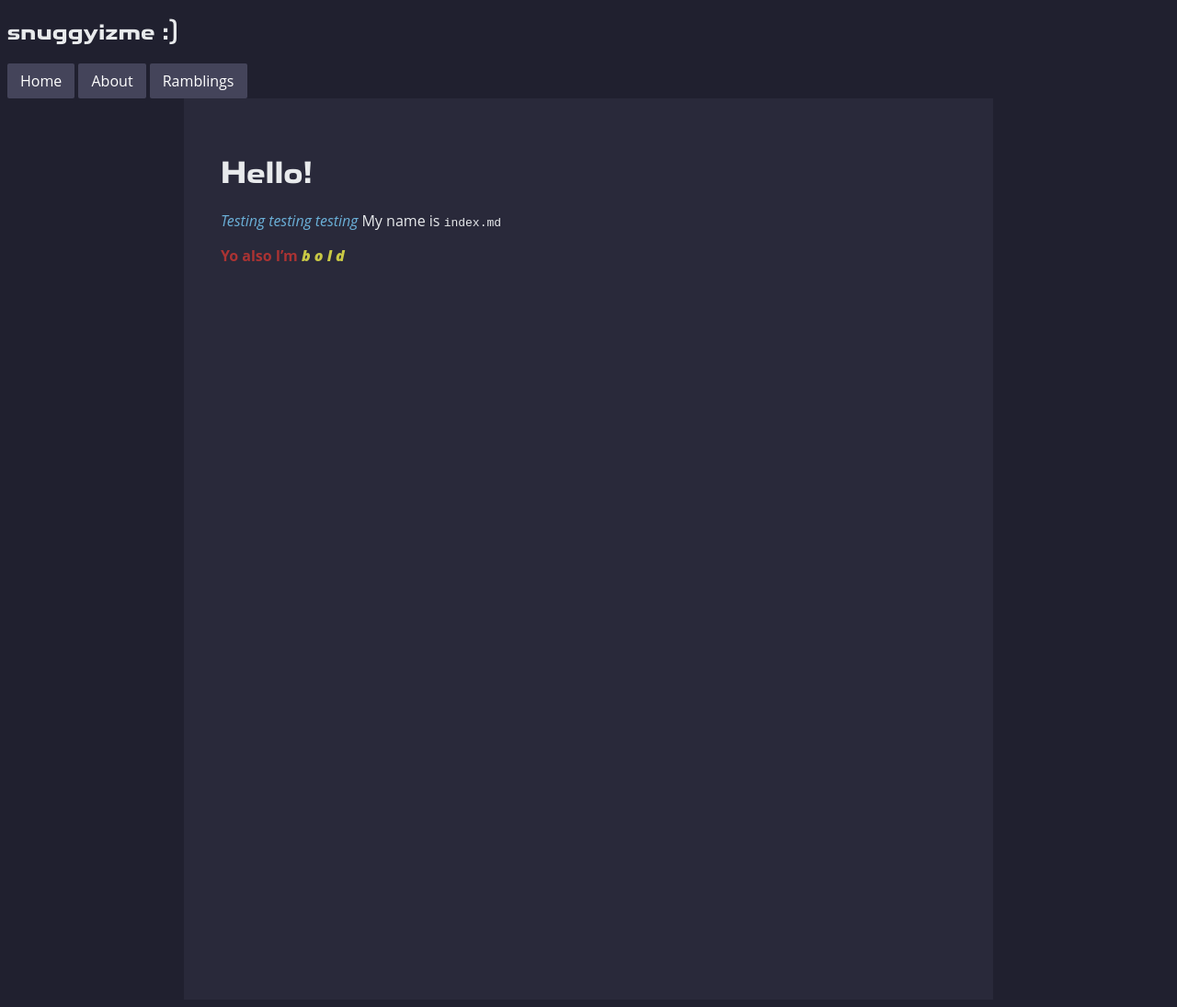
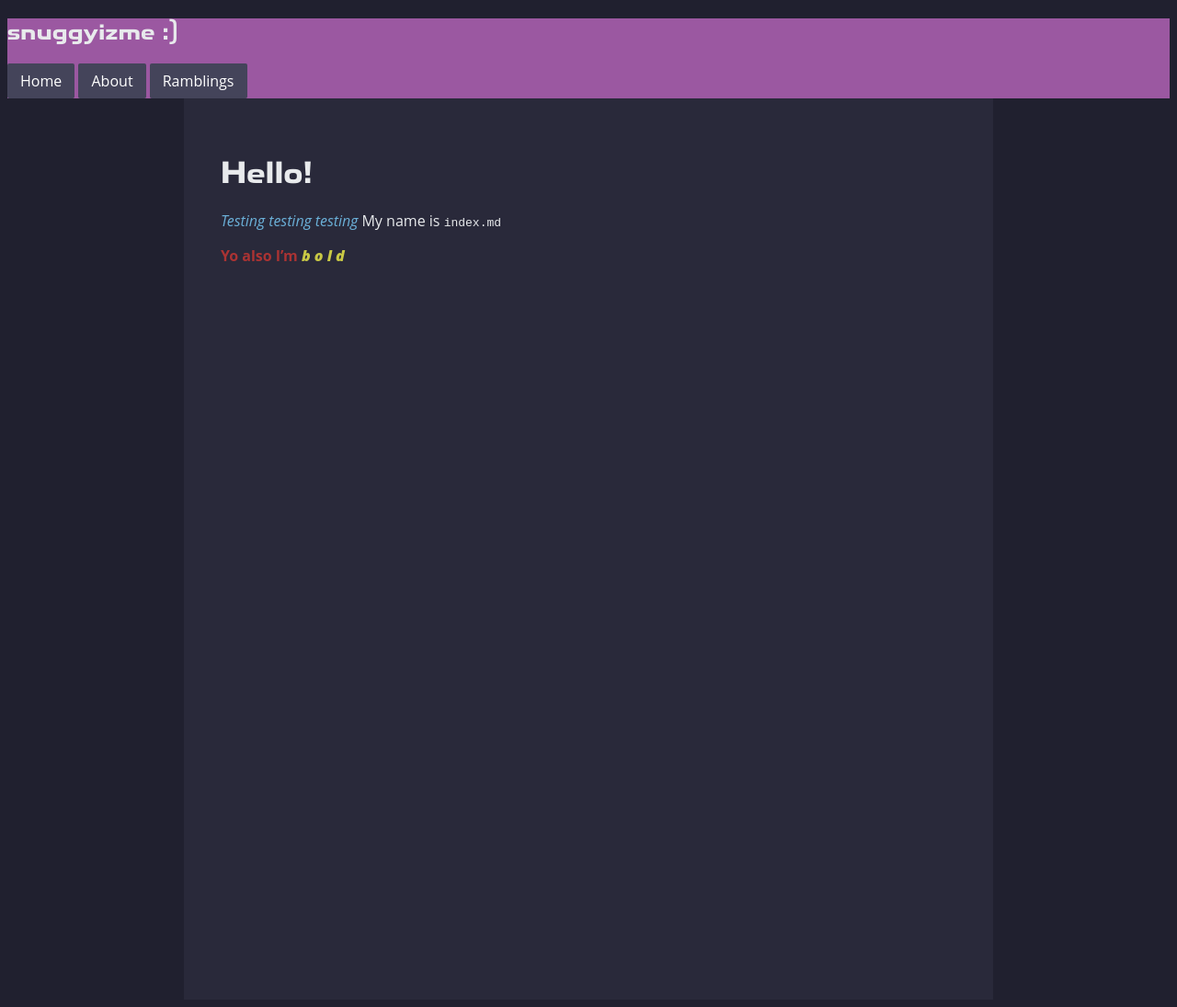
Before and after one commit to snuggyizme/snuggyizme.github.io, a Jekyll site: the page built from index.md, in a window 1280 px wide. Shown: the whole page at 92% size. Built offline with Jekyll 4.4.1, drawn with Linux system fonts in a browser that asks for light colours.

```diff
--- a/assets/css/style.css
+++ b/assets/css/style.css
@@ -14,6 +14,10 @@ main {
     padding: 40px;
 
     text-align: left;
+}
+
+aside {
+    background: #9b58a1;
 }
 
 /* Generic body text */
```
